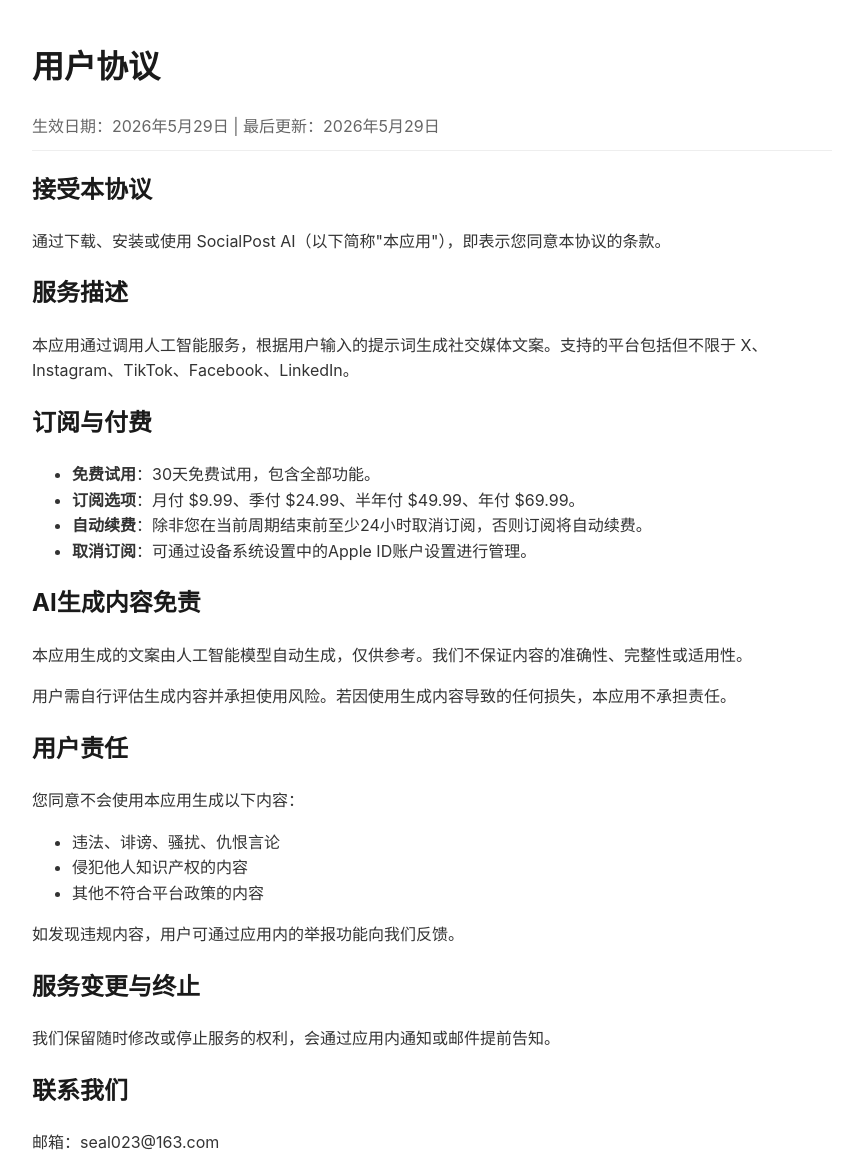
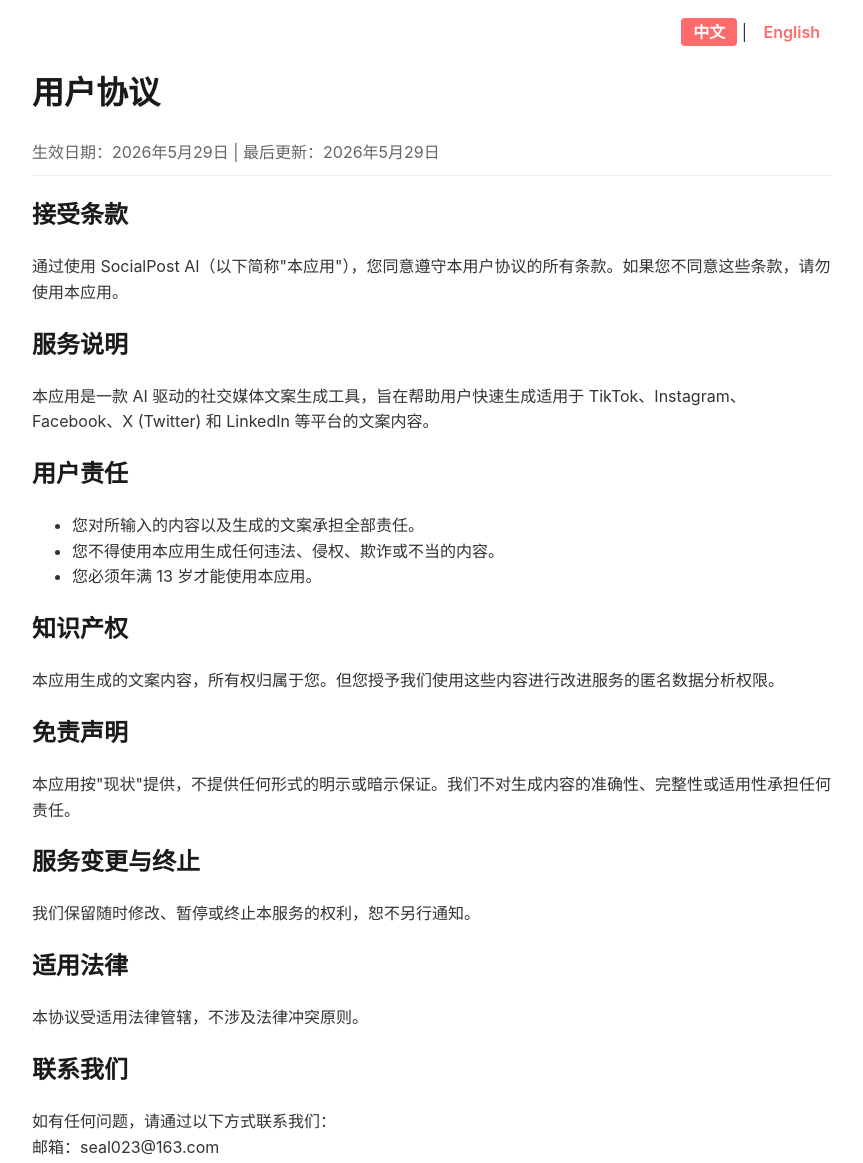
Before and after one commit to seal023/terms-of-service, a plain HTML site: page index.html in a window 1280 px wide. Shown: the top 1163 px of the page, without its empty margins (208-1071 px from the left). Drawn offline with Linux system fonts and the light colour scheme.

Commit message:
Update index.html

```diff
--- a/index.html
+++ b/index.html
@@ -13,7 +13,34 @@
             padding: 20px;
             color: #333;
         }
-        h1, h2, h3 { color: #1a1a1a; }
+        .lang-switch {
+            text-align: right;
+            margin-bottom: 20px;
+        }
+        .lang-switch a {
+            color: #FF6B6B;
+            text-decoration: none;
+            font-weight: 600;
+            padding: 4px 12px;
+            border-radius: 4px;
+        }
+        .lang-switch a.active {
+            background: #FF6B6B;
+            color: #fff;
+        }
+        .lang-switch a:hover {
+            text-decoration: underline;
+        }
+        .lang-section {
+            display: block;
+        }
+        .lang-section.zh {
+            display: block;
+        }
+        .lang-section.en {
+            display: none;
+        }
+        h1, h2 { color: #1a1a1a; }
         .effective-date {
             color: #666;
             border-bottom: 1px solid #eee;
@@ -29,44 +56,115 @@
     </style>
 </head>
 <body>
+
+    <!-- ===== 语言切换 ===== -->
+    <div class="lang-switch">
+        <a href="#" class="active" onclick="switchLang('zh')">中文</a> |
+        <a href="#" onclick="switchLang('en')">English</a>
+    </div>
+
+    <!-- ============================================================ -->
+    <!-- 中文版 -->
+    <!-- ============================================================ -->
+    <div id="zh" class="lang-section zh">
         <h1>用户协议</h1>
         <div class="effective-date">生效日期：2026年5月29日 | 最后更新：2026年5月29日</div>
 
-    <h2>接受本协议</h2>
-    <p>通过下载、安装或使用 SocialPost AI（以下简称"本应用"），即表示您同意本协议的条款。</p>
+        <h2>接受条款</h2>
+        <p>通过使用 SocialPost AI（以下简称"本应用"），您同意遵守本用户协议的所有条款。如果您不同意这些条款，请勿使用本应用。</p>
 
-    <h2>服务描述</h2>
-    <p>本应用通过调用人工智能服务，根据用户输入的提示词生成社交媒体文案。支持的平台包括但不限于 X、Instagram、TikTok、Facebook、LinkedIn。</p>
+        <h2>服务说明</h2>
+        <p>本应用是一款 AI 驱动的社交媒体文案生成工具，旨在帮助用户快速生成适用于 TikTok、Instagram、Facebook、X (Twitter) 和 LinkedIn 等平台的文案内容。</p>
 
-    <h2>订阅与付费</h2>
+        <h2>用户责任</h2>
         <ul>
-        <li><strong>免费试用</strong>：30天免费试用，包含全部功能。</li>
-        <li><strong>订阅选项</strong>：月付 $9.99、季付 $24.99、半年付 $49.99、年付 $69.99。</li>
-        <li><strong>自动续费</strong>：除非您在当前周期结束前至少24小时取消订阅，否则订阅将自动续费。</li>
-        <li><strong>取消订阅</strong>：可通过设备系统设置中的Apple ID账户设置进行管理。</li>
+            <li>您对所输入的内容以及生成的文案承担全部责任。</li>
+            <li>您不得使用本应用生成任何违法、侵权、欺诈或不当的内容。</li>
+            <li>您必须年满 13 岁才能使用本应用。</li>
         </ul>
 
-    <h2>AI生成内容免责</h2>
-    <p>本应用生成的文案由人工智能模型自动生成，仅供参考。我们不保证内容的准确性、完整性或适用性。</p>
-    <p>用户需自行评估生成内容并承担使用风险。若因使用生成内容导致的任何损失，本应用不承担责任。</p>
+        <h2>知识产权</h2>
+        <p>本应用生成的文案内容，所有权归属于您。但您授予我们使用这些内容进行改进服务的匿名数据分析权限。</p>
 
-    <h2>用户责任</h2>
-    <p>您同意不会使用本应用生成以下内容：</p>
-    <ul>
-        <li>违法、诽谤、骚扰、仇恨言论</li>
-        <li>侵犯他人知识产权的内容</li>
-        <li>其他不符合平台政策的内容</li>
-    </ul>
-    <p>如发现违规内容，用户可通过应用内的举报功能向我们反馈。</p>
+        <h2>免责声明</h2>
+        <p>本应用按"现状"提供，不提供任何形式的明示或暗示保证。我们不对生成内容的准确性、完整性或适用性承担任何责任。</p>
 
         <h2>服务变更与终止</h2>
-    <p>我们保留随时修改或停止服务的权利，会通过应用内通知或邮件提前告知。</p>
+        <p>我们保留随时修改、暂停或终止本服务的权利，恕不另行通知。</p>
+
+        <h2>适用法律</h2>
+        <p>本协议受适用法律管辖，不涉及法律冲突原则。</p>
 
         <h2>联系我们</h2>
-    <p>邮箱：seal023@163.com</p>
+        <p>如有任何问题，请通过以下方式联系我们：<br>
+        邮箱：seal023@163.com</p>
 
         <div class="footer">
             <p>© 2026 SocialPost AI. All rights reserved.</p>
         </div>
+    </div>
+
+    <!-- ============================================================ -->
+    <!-- 英文版 -->
+    <!-- ============================================================ -->
+    <div id="en" class="lang-section en">
+        <h1>Terms of Service</h1>
+        <div class="effective-date">Effective Date: May 29, 2026 | Last Updated: May 29, 2026</div>
+
+        <h2>Acceptance of Terms</h2>
+        <p>By using SocialPost AI (hereinafter referred to as "the App"), you agree to comply with all the terms of this Terms of Service. If you do not agree to these terms, please do not use the App.</p>
+
+        <h2>Service Description</h2>
+        <p>The App is an AI-powered social media copy generation tool designed to help users quickly create content for platforms such as TikTok, Instagram, Facebook, X (Twitter), and LinkedIn.</p>
+
+        <h2>User Responsibilities</h2>
+        <ul>
+            <li>You are solely responsible for the content you input and the generated copy.</li>
+            <li>You may not use the App to generate any illegal, infringing, fraudulent, or inappropriate content.</li>
+            <li>You must be at least 13 years old to use the App.</li>
+        </ul>
+
+        <h2>Intellectual Property</h2>
+        <p>You own the rights to the copy generated by the App. However, you grant us permission to use the generated content for anonymous data analysis to improve our services.</p>
+
+        <h2>Disclaimer</h2>
+        <p>The App is provided on an "as is" and "as available" basis without any warranties of any kind, either express or implied. We do not guarantee the accuracy, completeness, or suitability of the generated content for any purpose.</p>
+
+        <h2>Service Changes and Termination</h2>
+        <p>We reserve the right to modify, suspend, or discontinue the Service at any time without prior notice.</p>
+
+        <h2>Governing Law</h2>
+        <p>This agreement shall be governed by the applicable laws without regard to its conflict of law provisions.</p>
+
+        <h2>Contact Us</h2>
+        <p>If you have any questions, please contact us at:<br>
+        Email: seal023@163.com</p>
+
+        <div class="footer">
+            <p>© 2026 SocialPost AI. All rights reserved.</p>
+        </div>
+    </div>
+
+    <!-- ===== 语言切换脚本 ===== -->
+    <script>
+        function switchLang(lang) {
+            document.getElementById('zh').style.display = 'none';
+            document.getElementById('en').style.display = 'none';
+            document.getElementById(lang).style.display = 'block';
+            const links = document.querySelectorAll('.lang-switch a');
+            links.forEach(function(el) {
+                el.classList.remove('active');
+            });
+            const activeLink = document.querySelector('.lang-switch a[onclick*="' + lang + '"]');
+            if (activeLink) {
+                activeLink.classList.add('active');
+            }
+            document.documentElement.lang = (lang === 'zh') ? 'zh-CN' : 'en';
+        }
+        document.addEventListener('DOMContentLoaded', function() {
+            switchLang('zh');
+        });
+    </script>
+
 </body>
 </html>
```
Lines whose indentation alone changed are shown as unchanged.
